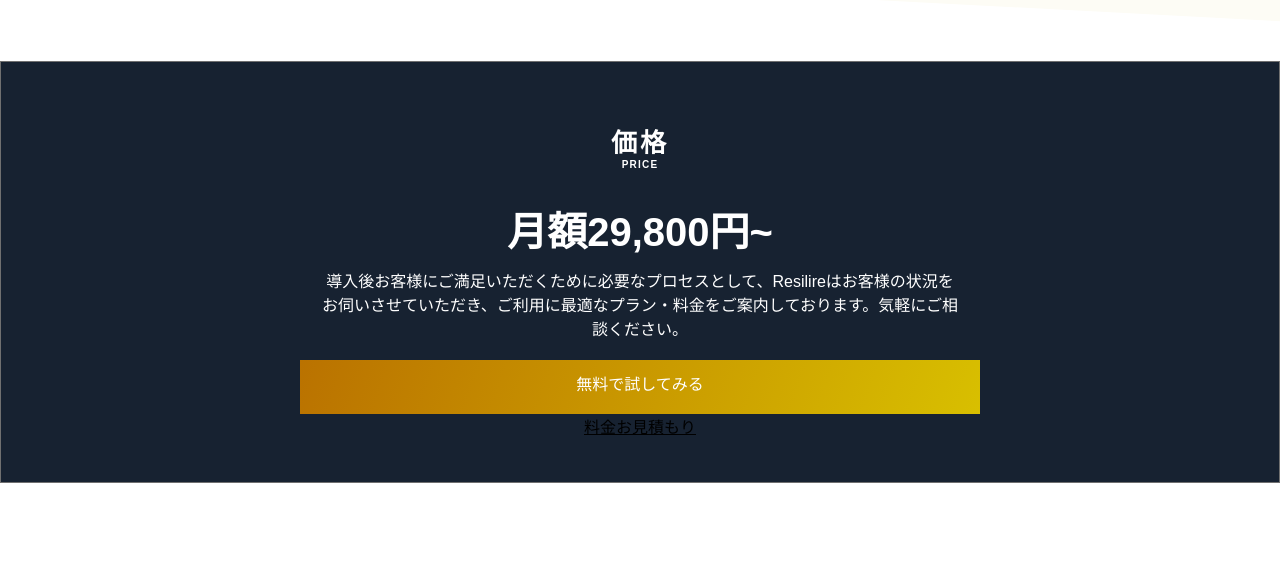
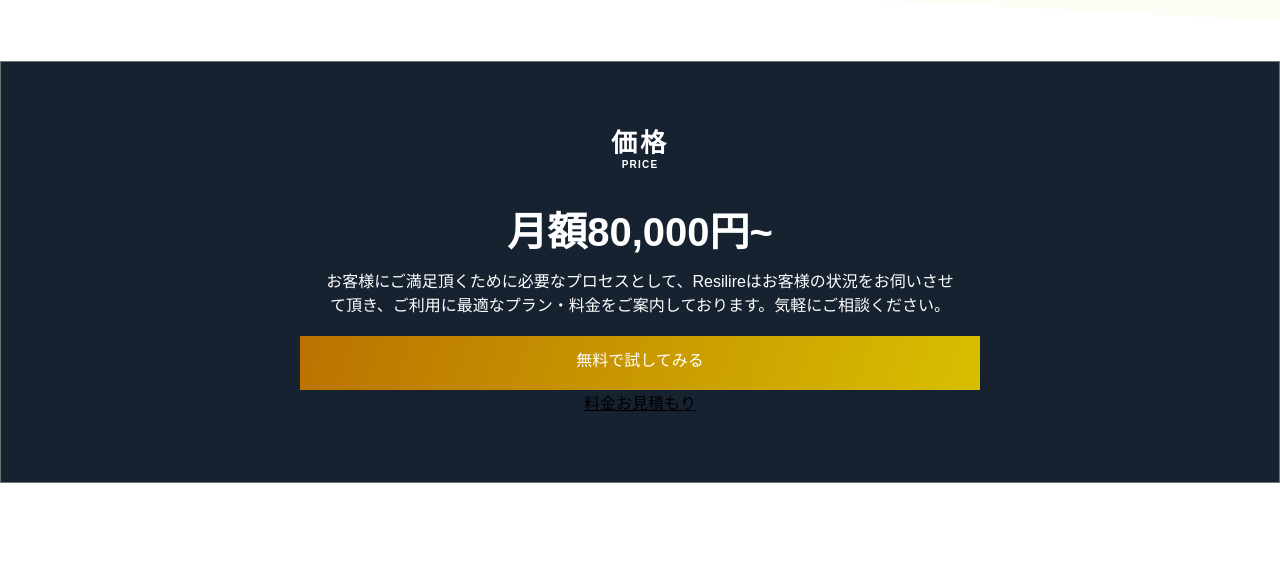
Before and after one commit to Tech-Design-Inc/resilire_lp, a PHP site: page / in a window 1280 px wide. Shown: the part 3810-4390 px from the top of the page. Run offline with PHP 8.4, Linux system fonts and the light colour scheme.

Commit message:
全般改善

```diff
--- a/index.css
+++ b/index.css
@@ -884,7 +884,7 @@ td {
   }
 
   .charactorright-title {
-    font-size: 34px;
+    font-size: 31px;
     line-height: 1.4;
   }
 
@@ -952,7 +952,7 @@ td {
   .charactorleft-title {
     margin: 10px 100px 20px 0px;
     text-align: left;
-    font: bold 34px sans-serif;
+    font: bold 31px sans-serif;
     letter-spacing: 1.08px;
     color: #000000;
     line-height: 1.4;
--- a/index.html
+++ b/index.html
@@ -10,8 +10,7 @@
   <meta property="og:url" content="https://resilire.jp/" />
   <meta property="og:image" content="images/resilire-ogp.png" />
   <meta property="og:site_name" content="Resilire｜法人向けクラウド危機管理サービス" />
-  <meta property="og:description"
-    content="Resilireは、BCPの運用、SCM、被災状況把握、緊急時の意思決定まで担う全く新しいリスクマネジメントサービスです。企業データと事業継続戦略を統合させる事で組織体質を改善し、サスティナブルな組織づくりに貢献します。" />
+  <meta property="og:description" content="Resilireは、SCRM、BCM、被災状況の把握、緊急時の情報整理・意思決定まで担う全く新しいオールインワンの事業継続プラットフォームです。" />
   <meta name="twitter:card" content="summary_large_image" />
   <link rel="icon" href="images/favicon.png" />
   <link rel="stylesheet" type="text/css" href="index.css" />
@@ -28,18 +27,15 @@
     </div>
     <ul class="nav">
       <li class="item">
-        <a href="https://docs.google.com/forms/d/1PEQQhpe4OYrG_BQXIquHPudDnL5QI5PIplGnlCwPCtI/edit"
-          style="text-decoration: none;">お問い合わせ</a>
+        <a href="https://share.hsforms.com/1M4oopHg-TWaKRBLiEfhtew484ro" style="text-decoration: none;">お問い合わせ</a>
       </li>
       <li class="item">
-        <a href="https://docs.google.com/forms/d/1WwXijV4WaDQ0M7jYwO-o0vU6Pp_mohp0nWQlf0baqkM/edit"
-          style="text-decoration: none;">
+        <a href="https://share.hsforms.com/162EQRY5iSzGAqoZGnN04Vg484ro" style="text-decoration: none;">
           <div class="header-button02">資料請求</div>
         </a>
       </li>
       <li class="item">
-        <a href="https://docs.google.com/forms/d/e/1FAIpQLSexVP1c5AWRsIJypBSgQ6Wx7S-9SP53Ts_tJ-NrcHgkp4z9qw/viewform?usp=sf_link"
-          style="text-decoration: none;">
+        <a href="https://share.hsforms.com/1tI0YrOTpTwqFd8egTirTyQ484ro" style="text-decoration: none;">
           <div class="header-button">無料トライアル</div>
         </a>
       </li>
@@ -58,13 +54,12 @@
       <div class='inner01'>
         <div class="main-mozi">
           <div class="title">災害対応のDXで<br>企業経営をサスティナブルに</div>
-          <div class="subtitle">BCPの運用、SCM、被災状況把握、緊急時の意思決定<br>全てのサポートするリスクマネジメントサービスです。</div>
+          <div class="subtitle">BCPの運用、SCRM、被災状況把握、緊急時の意思決定<br>全てのサポートするリスクマネジメントサービスです。</div>
         </div>
         <img src="images/mainvisial.svg" class="mainvisial-svg" width="620" height="380" alt="サービスUIの写真"></img>
       </div>
       <div class="mainvisial-inner">
-        <a class="button01"
-          href="https://docs.google.com/forms/d/e/1FAIpQLSexVP1c5AWRsIJypBSgQ6Wx7S-9SP53Ts_tJ-NrcHgkp4z9qw/viewform?usp=sf_link">無料で試してみる</a>
+        <a class="button01" href="https://share.hsforms.com/1tI0YrOTpTwqFd8egTirTyQ484ro">無料で試してみる</a>
         <a class="button02"
           href="https://docs.google.com/forms/d/1WwXijV4WaDQ0M7jYwO-o0vU6Pp_mohp0nWQlf0baqkM/edit">資料を請求する</a>
       </div>
@@ -80,30 +75,29 @@
     <div class="contents01-inner">
 
       <section class="can-content">
-        <div class="can01-title">サプライチェーンリスクの把握及び管理</div>
+        <div class="can01-title">サプライチェーン管理・被災時影響サプライヤーの把握</div>
         <div class="sen"></div>
         <img src="images/charactor01.svg" width="60%" height="60%"></img>
-        <div class="can01-subtitle">社内外のデータを統合させる事で、組織やサプライチェーンに抱える潜在的なリスクを可視化し改善する事ができます。 </div>
+        <div class="can01-subtitle">サプライチェーンをツリーで把握できる他、災害時に被災したサプライヤーと被災によって影響の出るサプライヤーまで把握可能になります。</div>
       </section>
 
       <section class="can-content">
-        <div class="can01-title">サプライチェーンを意識したBCM</div>
+        <div class="can01-title">マップによって拠点やサプライヤーの被災状況を把握</div>
         <div class="sen"></div>
         <img src="images/charactor02.svg" width="60%" height="60%"></img>
-        <div class="can01-subtitle">担当者に知見が無くてもクラウド上でBCMが可能になります。ただ管理するのではなく、リスクに強い体制を構築します。
+        <div class="can01-subtitle">災害発生時にどのサプライヤーに被害影響がある可能性があるのかを自動的にマップで可視化する事が可能になります。</div>
       </section>
 
       <section class="can-content">
-        <div class="can01-title">被災状況の把握及び有事の意思決定</div>
+        <div class="can01-title">BCM(事業継続管理)を実現し災害対応を促す</div>
         <div class="sen"></div>
         <img src="images/charactor03.svg" width="60%" height="60%"></img>
-        <div class="can01-subtitle">マニュアルをクラウド上で管理可能になります。必要な人が必要なマニュアルをすぐにどこでも確認できるようになります。</div>
+        <div class="can01-subtitle">業務やリスクの洗い出しからマニュアル管理、緊急時の被災情報の把握が可能になります。</div>
       </section>
 
     </div>
     <div class="button03">
-      <a class="none"
-        href="https://docs.google.com/forms/d/e/1FAIpQLSexVP1c5AWRsIJypBSgQ6Wx7S-9SP53Ts_tJ-NrcHgkp4z9qw/viewform?usp=sf_link">無料で試してみる</a>
+      <a class="none" href="https://share.hsforms.com/1tI0YrOTpTwqFd8egTirTyQ484ro">無料で試してみる</a>
     </div>
   </article>
 
@@ -117,14 +111,16 @@
         <section>
           <div class="point-left">
             <img class="point01" src="images/point01.svg"></img>
-            <div class="charactorleft-title">事業継続にカスタマイズ<br>されたフレームワーク</div>
+            <div class="charactorleft-title">サプライチェーンの管理から
+              <br>災害時の被害状況把握が実現</div>
             <div class="charactorleft-subtitle">
-              Resilireのメイン機能でもある事業継続組織ツリーでは、社内及びサプライチェーンを組織ツリー上で管理する事ができます。社内やサプライチェーンに存在するリスクの把握から、緊急時の状況把握まで実現。マニュアル管理も可能になり、<a
-                class="font-impact">研修をほとんどしていなくても緊急時に対応を促す</a>事が可能になります。
+              サプライチェーン数が膨大になると、管理や改善に掛かる手間が大きくなってしまい、対応し切れず古い情報のままになってしまいます。Resilireのサプライチェーンリスク管理は<a
+                class="font-impact">持続的に時間をかけず管理できる</a>使いやすさがあります。それだけで無く、災害時は<a
+                class="font-impact">どこが被災していてどこに影響があるのかを簡単に把握することも可能</a>になります。
             </div>
           </div>
         </section>
-        <img class="ui01" src="images/ui01.svg" width="1200" height="600" alt="サービスUIの写真"></img>
+        <img class="ui01" src="images/scm.svg" width="1200" height="600" alt="サービスUIの写真"></img>
       </div>
 
     </div>
@@ -135,16 +131,17 @@
     <div class='contents03-inner02'>
 
       <section>
-        <img class="ui02" src="images/ui02.svg" width="1200" height="600" alt="サービスUIの写真"></img>
+        <img class="ui02" src="images/map.svg" width="1200" height="600" alt="サービスUIの写真"></img>
       </section>
 
       <section>
         <div class="point-right">
           <img class="point02" src="images/point02.svg"></img>
-          <div class="charactorright-title">必要な情報が瞬時に届く</div>
+          <div class="charactorright-title">シンプルな被災把握マップで
+            <br>サプライヤーの被災状況を確認</div>
           <div class="charactorright-subtitle">
-            数十媒体のニュースソース及び各企業様が発表されているIR情報をベースに、自社開発した情報解析・配信技術を用いて、自動的に選定したニュースや情報をご提供します。企業に影響を与える外部情報や他社の対応事例等の迅速な情報収集により、企業としてどのような対応をすべきか<a
-              class="font-impact">判断する材料を得る</a>事ができます。
+            地震、河川氾濫、停電等被災状況について気象庁等情報から自動でマップ上に可視化する事が可能です。
+            重要な拠点やサプライチェーン等をマップ上でピン挿しでき、<a class="font-impact">どこに被害がある可能性があるかリスト化</a>する事ができます。
           </div>
       </section>
 
@@ -158,13 +155,14 @@
         <section>
           <div class="point-left">
             <img class="point01" src="images/point03.svg"></img>
-            <div class="charactorleft-title">誰でも使える<br>圧倒的ユーザビリティ</div>
+            <div class="charactorleft-title">BCM(事業継続管理)<br>を実現し災害対応を促す</div>
             <div class="charactorleft-subtitle">
-              説明書が必要ない操作性。データをそのまま編集・加工できる機能性があります。細部まで使いやすさを追求して開発されたインターフェースで、円滑でストレスのないマネジメントを可能にします。
+              Resilireのメイン機能でもある事業継続組織ツリーでは、社内及びサプライチェーンを組織ツリー上で管理する事ができます。社内やサプライチェーンに存在するリスクの把握から、緊急時の状況把握まで実現。マニュアル管理も可能になり、<a
+                class="font-impact">研修をほとんどしていなくても緊急時に対応を促す</a>事が可能になります。
             </div>
           </div>
         </section>
-        <img class="ui01" src="images/ui03.svg" width="1200px" height="600px" alt="サービスUIの写真"></img>
+        <img class="ui01" src="images/ui01.svg" width="1200px" height="600px" alt="サービスUIの写真"></img>
       </div>
 
     </div>
@@ -175,13 +173,12 @@
       <div class='traial-closing01'>
         <div class="contents-title-white">価格</div>
         <div class="contents-subtitle01">PRICE</div>
-        <div class="title-closing01">月額29,800円~</div>
+        <div class="title-closing01">月額80,000円~</div>
 
         <p class="trial-detail01">
-          導入後お客様にご満足いただくために必要なプロセスとして、Resilireはお客様の状況をお伺いさせていただき、ご利用に最適なプラン・料金をご案内しております。気軽にご相談ください。</p>
+          お客様にご満足頂くために必要なプロセスとして、Resilireはお客様の状況をお伺いさせて頂き、ご利用に最適なプラン・料金をご案内しております。気軽にご相談ください。</p>
         <div class="button-closing">
-          <a class="none"
-            href="https://docs.google.com/forms/d/e/1FAIpQLSexVP1c5AWRsIJypBSgQ6Wx7S-9SP53Ts_tJ-NrcHgkp4z9qw/viewform?usp=sf_link">無料で試してみる</a>
+          <a class="none" href="https://share.hsforms.com/1tI0YrOTpTwqFd8egTirTyQ484ro">無料で試してみる</a>
         </div>
         <a class="contact-closing " href="">料金お見積もり</a>
       </div>
@@ -312,8 +309,7 @@
             </tbody>
 
             </table>
-            <a href="https://docs.google.com/forms/d/e/1FAIpQLSexVP1c5AWRsIJypBSgQ6Wx7S-9SP53Ts_tJ-NrcHgkp4z9qw/viewform?usp=sf_link"
-              class="btn-plan">無料で試してみる</a>
+            <a href="https://share.hsforms.com/1tI0YrOTpTwqFd8egTirTyQ484ro" class="btn-plan">無料で試してみる</a>
 
           </section>
 
@@ -381,8 +377,7 @@
             </tbody>
 
             </table>
-            <a href="https://docs.google.com/forms/d/e/1FAIpQLSexVP1c5AWRsIJypBSgQ6Wx7S-9SP53Ts_tJ-NrcHgkp4z9qw/viewform?usp=sf_link"
-              class="btn-plan02">無料で試してみる</a>
+            <a href="https://share.hsforms.com/162EQRY5iSzGAqoZGnN04Vg484ro" class="btn-plan02">無料で試してみる</a>
           </section>
 
 
@@ -467,11 +462,9 @@
         <div class="title-closing">無料トライアル受付中！</div>
         <p class="trial-detail">今お申し込みの方は、1ヶ月間有料版と同じ機能を全て無料でご利用頂けます。トライアルから自動更新・課金されることはありません。開始日もご相談可能です。</p>
         <div class="button-closing">
-          <a class="none"
-            href="https://docs.google.com/forms/d/e/1FAIpQLSexVP1c5AWRsIJypBSgQ6Wx7S-9SP53Ts_tJ-NrcHgkp4z9qw/viewform?usp=sf_link">無料で試してみる</a>
+          <a class="none" href="https://share.hsforms.com/1tI0YrOTpTwqFd8egTirTyQ484ro">無料で試してみる</a>
         </div>
-        <a class="contact-closing"
-          href="https://docs.google.com/forms/d/1WwXijV4WaDQ0M7jYwO-o0vU6Pp_mohp0nWQlf0baqkM/edit">資料請求&料金お問い合わせ</a>
+        <a class="contact-closing" href="https://share.hsforms.com/162EQRY5iSzGAqoZGnN04Vg484ro">資料請求&料金お問い合わせ</a>
       </div>
 
     </div>
@@ -521,7 +514,7 @@
         <div class="cp_plus"><img src="images/down-arrow.svg" width="20" height="20" alt="down icon"></img></div>
         <label for="cp_tabfour024">トライアルはできますか？</label>
         <div class="cp_actab-content">1ヶ月間無料トライアルを行なっていただけます。<a
-            href="https://docs.google.com/forms/d/e/1FAIpQLSexVP1c5AWRsIJypBSgQ6Wx7S-9SP53Ts_tJ-NrcHgkp4z9qw/viewform?usp=sf_link">
+            href="https://share.hsforms.com/1tI0YrOTpTwqFd8egTirTyQ484ro">
             <font color="black">こちら</font>
           </a>よりお申込みください。
           1営業日以内に担当よりトライアルアカウントのご案内をいたします。<br><br>※開始日のご希望がある方は担当にご相談ください。
@@ -535,7 +528,7 @@
         <label for="cp_tabfour025">具体的な料金を知りたい</label>
         <div class="cp_actab-content">
           導入後お客様にご満足いただくために必要なプロセスとして、Resilireはお客様の状況をお伺いさせていただき、ご利用に最適なプラン・料金をご案内しております。<br><br>見積もり依頼は<a
-            href="https://docs.google.com/forms/d/1PEQQhpe4OYrG_BQXIquHPudDnL5QI5PIplGnlCwPCtI/edit">
+            href="https://share.hsforms.com/1M4oopHg-TWaKRBLiEfhtew484ro">
             <font color="black">こちら</font>
           </a>より要件に[見積り依頼]とご記入の上お問い合わせください。
         </div>
@@ -556,18 +549,6 @@
         </div>
       </div>
 
-      <div class="cp_actab">
-        <input id="cp_tabfour027" type="checkbox" name="tabs">
-        <div class="cp_plus"><img src="images/down-arrow.svg" width="20" height="20" alt="down icon"></img></div>
-        <label for="cp_tabfour027">どのような機能がありますか？</label>
-        <div class="cp_actab-content">
-          ①組織ツリー作成/改善<br>業務の洗い出し、業務毎の重要度設定、業務毎の重要な資産の洗い出しが可能になります。<br><br>②マニュアル作成/管理<br>マニュアルを作成しクラウド上に保存しておく事ができます。編集は勿論のこと、必要な時に必要な人がいつでもすぐに確認する事ができます。
-          <br><br>③リスク関連情報の自動配信<br>
-          企業にとって今最も必要なリスク関連情報を、情報解析・配信技術を用いて自動的に選定し提供します。
-          <br><br>④緊急時被害状況把握/リスク対応<br>データを反映させる事で、リスク箇所の特定、対応策のレコメンドをする事ができます。
-        </div>
-      </div>
-
     </div>
   </article>
 
@@ -584,12 +565,12 @@
                   height="24px"></img>
                 <p class="footer-menu-contents">ログイン</p>
               </a>
-              <a href="https://docs.google.com/forms/d/e/1FAIpQLSexVP1c5AWRsIJypBSgQ6Wx7S-9SP53Ts_tJ-NrcHgkp4z9qw/viewform?usp=sf_link"
-                class="menu01"><img src="images/migi-icon.svg" width="24px" height="24px"></img>
-                <p class="footer-menu-contents">申し込み</p>
+              <a href="https://share.hsforms.com/1tI0YrOTpTwqFd8egTirTyQ484ro" class="menu01"><img
+                  src="images/migi-icon.svg" width="24px" height="24px"></img>
+                <p class="footer-menu-contents">無料トライアル</p>
               </a>
-              <a href="https://docs.google.com/forms/d/1WwXijV4WaDQ0M7jYwO-o0vU6Pp_mohp0nWQlf0baqkM/edit"
-                class="menu01"><img src="images/migi-icon.svg" width="24px" height="24px"></img>
+              <a href="https://share.hsforms.com/162EQRY5iSzGAqoZGnN04Vg484ro" class="menu01"><img
+                  src="images/migi-icon.svg" width="24px" height="24px"></img>
                 <p class="request.html">資料請求</p>
               </a>
             </div>
@@ -601,8 +582,8 @@
               <a href="/" class="menu01"><img src="images/migi-icon.svg" width="24px" height="24px"></img>
                 <p class="footer-menu-contents">サービス紹介</p>
               </a>
-              <a href="https://docs.google.com/forms/d/1PEQQhpe4OYrG_BQXIquHPudDnL5QI5PIplGnlCwPCtI/edit"
-                class="menu01"><img src="images/migi-icon.svg" width="24px" height="24px"></img>
+              <a href="https://share.hsforms.com/1M4oopHg-TWaKRBLiEfhtew484ro" class="menu01"><img
+                  src="images/migi-icon.svg" width="24px" height="24px"></img>
                 <p class="request.html">お問い合わせ</p>
               </a>
             </div>
```
Also changed, not shown: images/map.svg (added), images/scm.svg (added), images/ui01.svg, images/ui02.svg, 2 other files.
